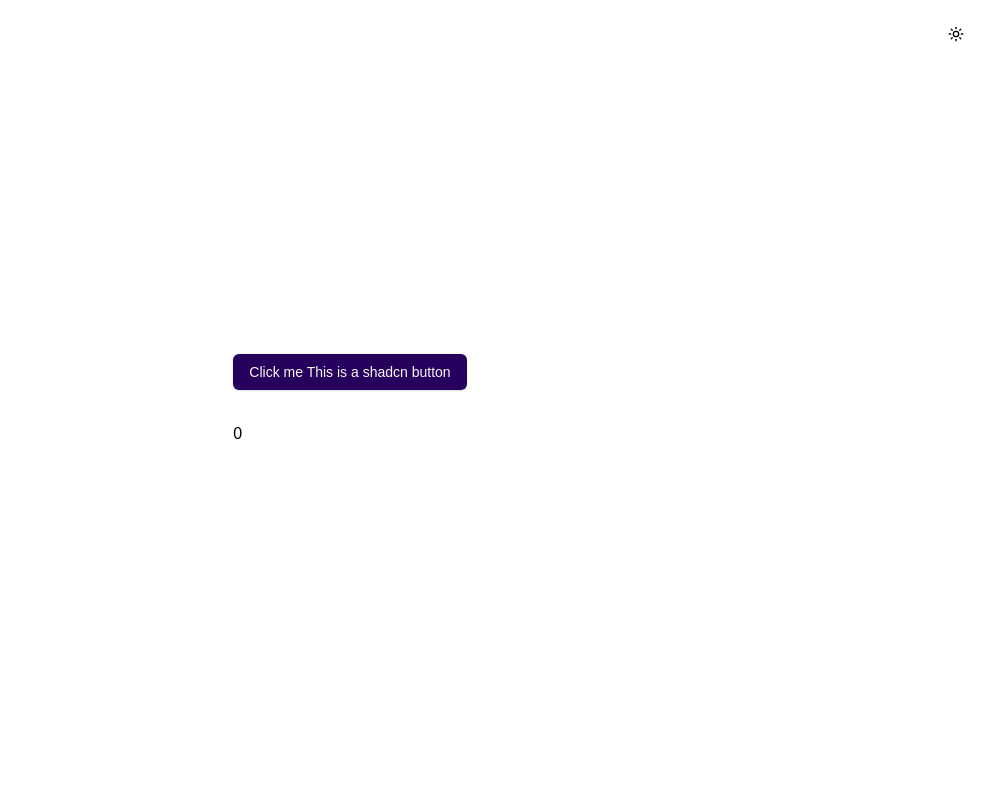
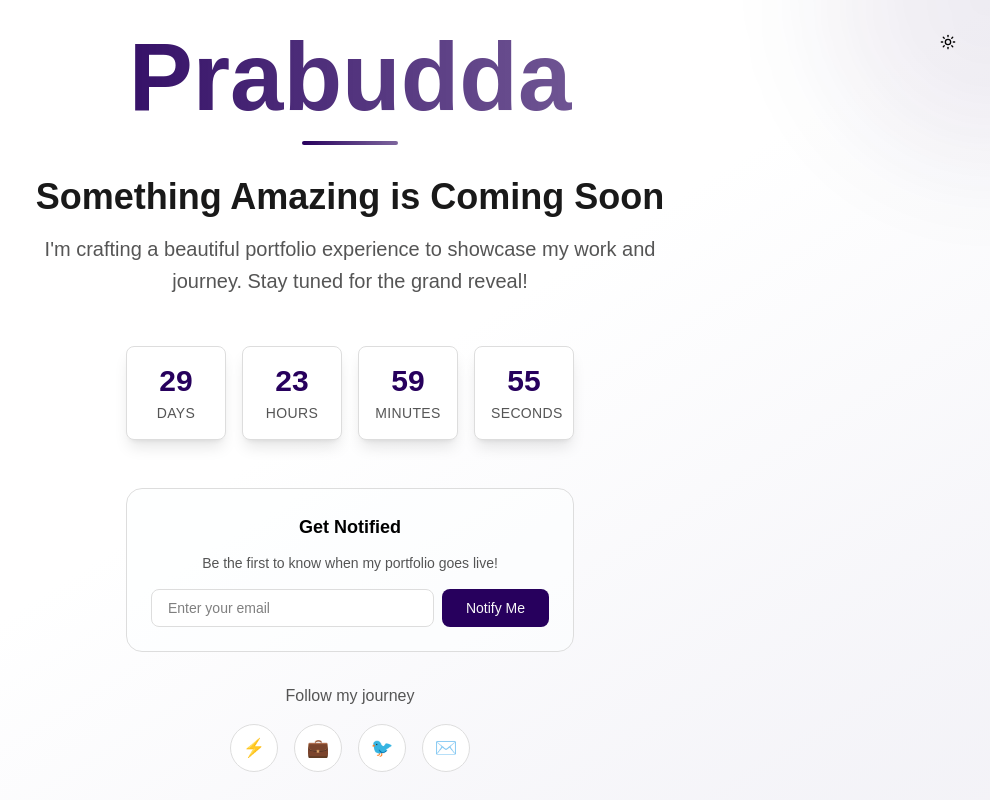
Before and after one commit to katz-dev/Prabudda-portfolio, a Next.js app: page / in a window 1280 px wide. Shown: the whole page, without its empty margins (290-1280 px from the left). Built offline with nearby package versions, Linux system fonts and the light colour scheme.

Commit message:
Update layout and home page for portfolio launch, including new title, description, and countdown timer functionality.

```diff
--- a/src/app/layout.tsx
+++ b/src/app/layout.tsx
@@ -10,8 +10,8 @@ const poppins = Poppins({
 });
 
 export const metadata: Metadata = {
-  title: "Nextjs Boilerplate",
-  description: "Nextjs Boilerplate Website",
+  title: "Prabudda - Portfolio Coming Soon",
+  description: "Portfolio website coming soon. Stay tuned for updates!",
 };
 
 export default function RootLayout({
--- a/src/app/page.tsx
+++ b/src/app/page.tsx
@@ -1,24 +1,164 @@
 'use client'
-import { Button } from "@/components/ui/button";
 import { ThemeToggle } from "@/components/theme-toggle";
-import { useState } from "react";
+import { useState, useEffect } from "react";
 
 export default function Home() {
-  const [count, setCount] = useState(0);
+  const [timeLeft, setTimeLeft] = useState({
+    days: 0,
+    hours: 0,
+    minutes: 0,
+    seconds: 0
+  });
 
-  const handleClick = () => {
-    setCount(count + 1);
-  };
+  const [mounted, setMounted] = useState(false);
+
+  useEffect(() => {
+    setMounted(true);
+
+    // Set target date (you can change this to your desired launch date)
+    const targetDate = new Date();
+    targetDate.setDate(targetDate.getDate() + 30); // 30 days from now
+
+    const timer = setInterval(() => {
+      const now = new Date().getTime();
+      const distance = targetDate.getTime() - now;
+
+      if (distance > 0) {
+        setTimeLeft({
+          days: Math.floor(distance / (1000 * 60 * 60 * 24)),
+          hours: Math.floor((distance % (1000 * 60 * 60 * 24)) / (1000 * 60 * 60)),
+          minutes: Math.floor((distance % (1000 * 60 * 60)) / (1000 * 60)),
+          seconds: Math.floor((distance % (1000 * 60)) / 1000)
+        });
+      }
+    }, 1000);
+
+    return () => clearInterval(timer);
+  }, []);
+
+  if (!mounted) {
+    return null; // Prevent hydration mismatch
+  }
 
   return (
-    <div className="grid grid-rows-[20px_1fr_20px] items-center justify-items-center min-h-screen p-8 pb-20 gap-16 sm:p-20">
-      <div className="absolute top-4 right-4">
+    <div className="min-h-screen bg-gradient-to-br from-background via-background to-primary/5 flex items-center justify-center relative overflow-hidden">
+      {/* Theme Toggle */}
+      <div className="absolute top-6 right-6 z-10">
         <ThemeToggle />
       </div>
-      <main className="flex flex-col gap-8 row-start-2 items-center sm:items-start">
-        <Button onClick={handleClick}>Click me This is a shadcn button</Button>
-        <p className="flex items-center justify-center">{count}</p>
-      </main>
+
+      {/* Animated Background Elements */}
+      <div className="absolute inset-0 overflow-hidden pointer-events-none">
+        <div className="absolute -top-40 -right-40 w-80 h-80 bg-primary/10 rounded-full blur-3xl animate-pulse"></div>
+        <div className="absolute -bottom-40 -left-40 w-80 h-80 bg-primary/5 rounded-full blur-3xl animate-pulse" style={{ animationDelay: '2s' }}></div>
+      </div>
+
+      {/* Main Content */}
+      <div className="text-center z-10 px-6 max-w-4xl mx-auto">
+        {/* Logo/Name */}
+        <div className="mb-8 animate-fade-in">
+          <h1 className="text-6xl md:text-8xl font-bold bg-gradient-to-r from-primary to-primary/60 bg-clip-text text-transparent mb-4">
+            Prabudda
+          </h1>
+          <div className="w-24 h-1 bg-gradient-to-r from-primary to-primary/60 mx-auto rounded-full"></div>
+        </div>
+
+        {/* Coming Soon Text */}
+        <div className="mb-12 animate-fade-in-up" style={{ animationDelay: '0.3s' }}>
+          <h2 className="text-2xl md:text-4xl font-semibold text-foreground/90 mb-4">
+            Something Amazing is Coming Soon
+          </h2>
+          <p className="text-lg md:text-xl text-muted-foreground max-w-2xl mx-auto leading-relaxed">
+            I'm crafting a beautiful portfolio experience to showcase my work and journey.
+            Stay tuned for the grand reveal!
+          </p>
+        </div>
+
+        {/* Countdown Timer */}
+        <div className="mb-12 animate-fade-in-up" style={{ animationDelay: '0.6s' }}>
+          <div className="grid grid-cols-2 md:grid-cols-4 gap-4 max-w-md mx-auto">
+            {[
+              { label: 'Days', value: timeLeft.days },
+              { label: 'Hours', value: timeLeft.hours },
+              { label: 'Minutes', value: timeLeft.minutes },
+              { label: 'Seconds', value: timeLeft.seconds }
+            ].map((item, index) => (
+              <div key={item.label} className="bg-card border border-border rounded-lg p-4 shadow-lg hover:shadow-xl transition-shadow duration-300">
+                <div className="text-2xl md:text-3xl font-bold text-primary mb-1">
+                  {item.value.toString().padStart(2, '0')}
+                </div>
+                <div className="text-sm text-muted-foreground uppercase tracking-wide">
+                  {item.label}
+                </div>
+              </div>
+            ))}
+          </div>
+        </div>
+
+        {/* Email Subscription */}
+        <div className="mb-8 animate-fade-in-up" style={{ animationDelay: '0.9s' }}>
+          <div className="bg-card/50 backdrop-blur-sm border border-border rounded-2xl p-6 max-w-md mx-auto">
+            <h3 className="text-lg font-semibold mb-3 text-foreground">Get Notified</h3>
+            <p className="text-sm text-muted-foreground mb-4">
+              Be the first to know when my portfolio goes live!
+            </p>
+            <div className="flex gap-2">
+              <input
+                type="email"
+                placeholder="Enter your email"
+                className="flex-1 px-4 py-2 bg-background border border-border rounded-lg focus:outline-none focus:ring-2 focus:ring-primary/50 text-sm"
+              />
+              <button className="px-6 py-2 bg-primary text-primary-foreground rounded-lg hover:bg-primary/90 transition-colors duration-200 text-sm font-medium">
+                Notify Me
+              </button>
+            </div>
+          </div>
+        </div>
+
+        {/* Social Links */}
+        <div className="animate-fade-in-up" style={{ animationDelay: '1.2s' }}>
+          <p className="text-muted-foreground mb-4">Follow my journey</p>
+          <div className="flex justify-center gap-4">
+            {[
+              { name: 'GitHub', icon: '⚡' },
+              { name: 'LinkedIn', icon: '💼' },
+              { name: 'Twitter', icon: '🐦' },
+              { name: 'Email', icon: '✉️' }
+            ].map((social) => (
+              <button
+                key={social.name}
+                className="w-12 h-12 bg-card border border-border rounded-full flex items-center justify-center hover:bg-primary hover:text-primary-foreground transition-all duration-300 hover:scale-110"
+                title={social.name}
+              >
+                <span className="text-lg">{social.icon}</span>
+              </button>
+            ))}
+          </div>
+        </div>
+      </div>
+
+      {/* Custom Styles */}
+      <style jsx>{`
+        @keyframes fade-in {
+          from { opacity: 0; transform: translateY(20px); }
+          to { opacity: 1; transform: translateY(0); }
+        }
+
+        @keyframes fade-in-up {
+          from { opacity: 0; transform: translateY(30px); }
+          to { opacity: 1; transform: translateY(0); }
+        }
+
+        .animate-fade-in {
+          animation: fade-in 1s ease-out forwards;
+        }
+
+        .animate-fade-in-up {
+          animation: fade-in-up 1s ease-out forwards;
+          opacity: 0;
+          animation-fill-mode: forwards;
+        }
+      `}</style>
     </div>
   );
 }
```
